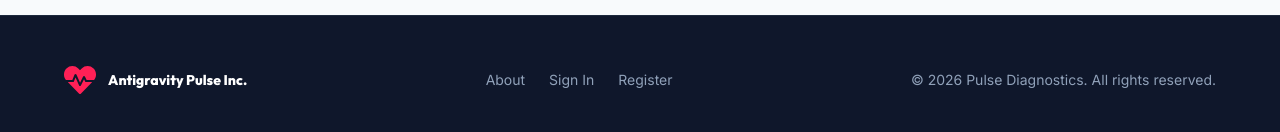
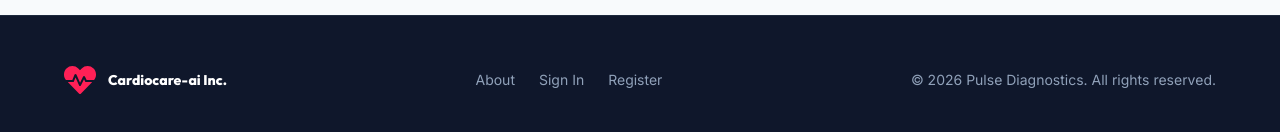
Before and after one commit to chandan-me/Cardiocare-ai, a React (Vite) app in the folder client/: page / in a window 1280 px wide. Shown: the part 2067-2199 px from the top of the page. Built offline with nearby package versions, Linux system fonts and the light colour scheme; no server answers.

Commit message:
add landing page and client-side gitignore configuration

```diff
--- a/client/src/pages/LandingPage.jsx
+++ b/client/src/pages/LandingPage.jsx
@@ -293,7 +293,7 @@ const LandingPage = () => {
         <div className="max-w-6xl mx-auto flex flex-col md:flex-row justify-between items-center gap-6">
           <div className="flex items-center gap-3">
             <FaHeartbeat className="h-8 w-8 text-rose-500" />
-            <span className="font-display font-extrabold text-white text-md">Antigravity Pulse Inc.</span>
+            <span className="font-display font-extrabold text-white text-md">Cardiocare-ai Inc.</span>
           </div>
 
           <div className="flex gap-6 text-slate-400">
```
Also changed, not shown: 1 other file (tests, documents, lock files or other folders).
